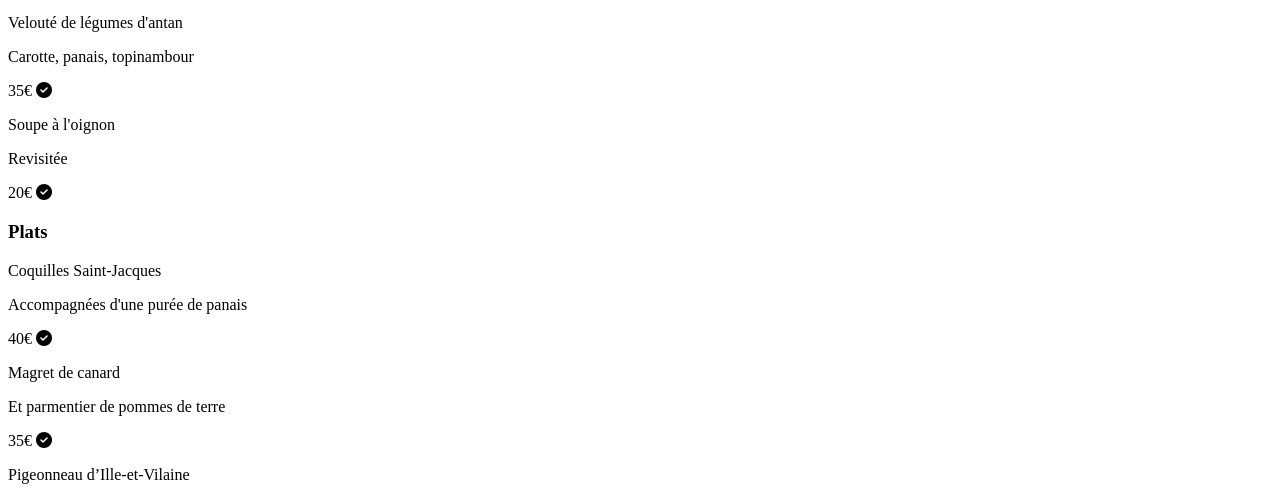
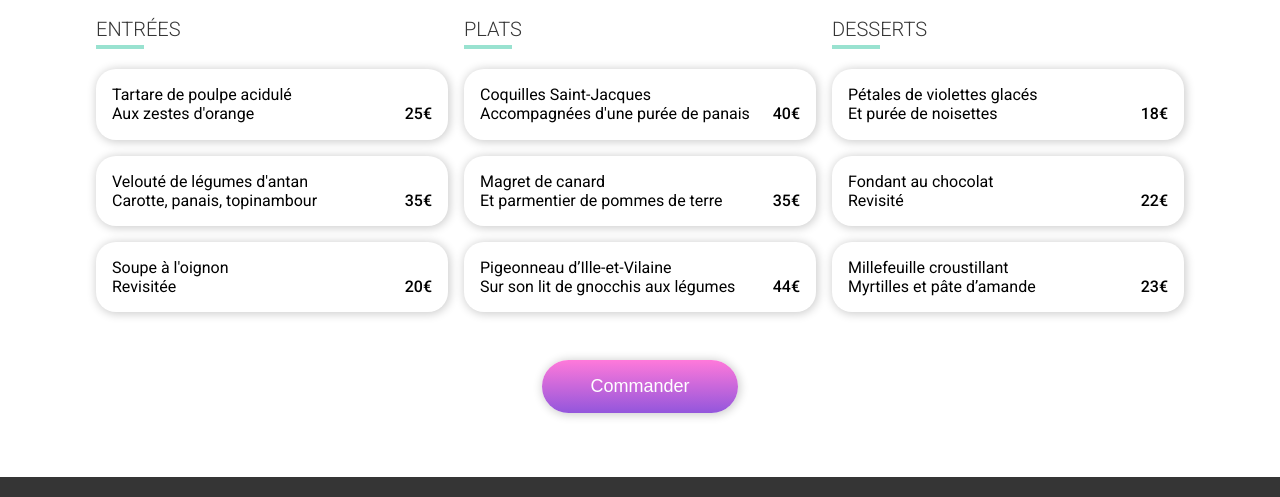
Before and after one commit to LioGu/Ohmyfood, a plain HTML site: page restaurants/alafrancaise.html in a window 1280 px wide. Shown: the part 600-1097 px from the top of the page. Drawn offline with nearby package versions, Linux system fonts and the light colour scheme; files that its build step writes are made by us from their sources; the site is published under a folder, as on GitHub Pages, so addresses that start at the root find nothing; a web font is replaced by a local one.

Commit message:
Version 2b

```diff
--- a/index.html
+++ b/index.html
@@ -5,7 +5,7 @@
     <meta http-equiv="X-UA-Compatible" content="IE=edge">
     <meta name="viewport" content="width=device-width, initial-scale=1.0">
 
-    <link rel="stylesheet" href="/scss/style.css">
+    <link rel="stylesheet" href="scss/style.css">
 
 
 
--- a/restaurants/alafrancaise.html
+++ b/restaurants/alafrancaise.html
@@ -8,7 +8,7 @@
 
     <link rel="preconnect" href="https://fonts.gstatic.com">
 
-    <link rel="stylesheet" href="/scss/restaurants.css">
+    <link rel="stylesheet" href="scss/restaurants.css">
 
     <link rel="stylesheet" href="https://fonts.googleapis.com/css2?family=Roboto:wght@300;400;500&family=Shrikhand&display=swap">
 
```
Also changed, not shown: restaurants/lanoteenchantee.html (+1 -1 lines), restaurants/lapalettedugout.html (+1 -1 lines), restaurants/ledelicedessens.html (+1 -1 lines).
